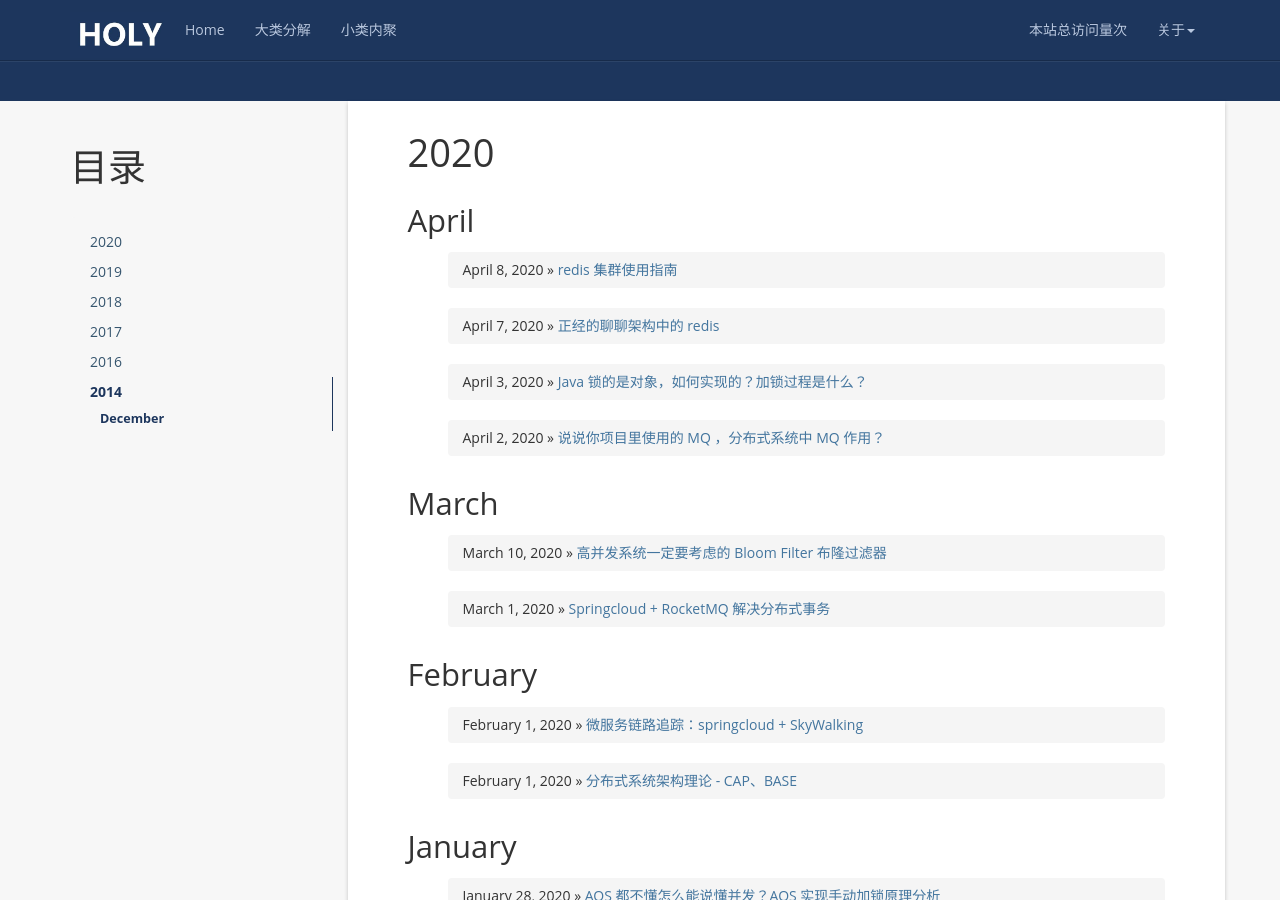
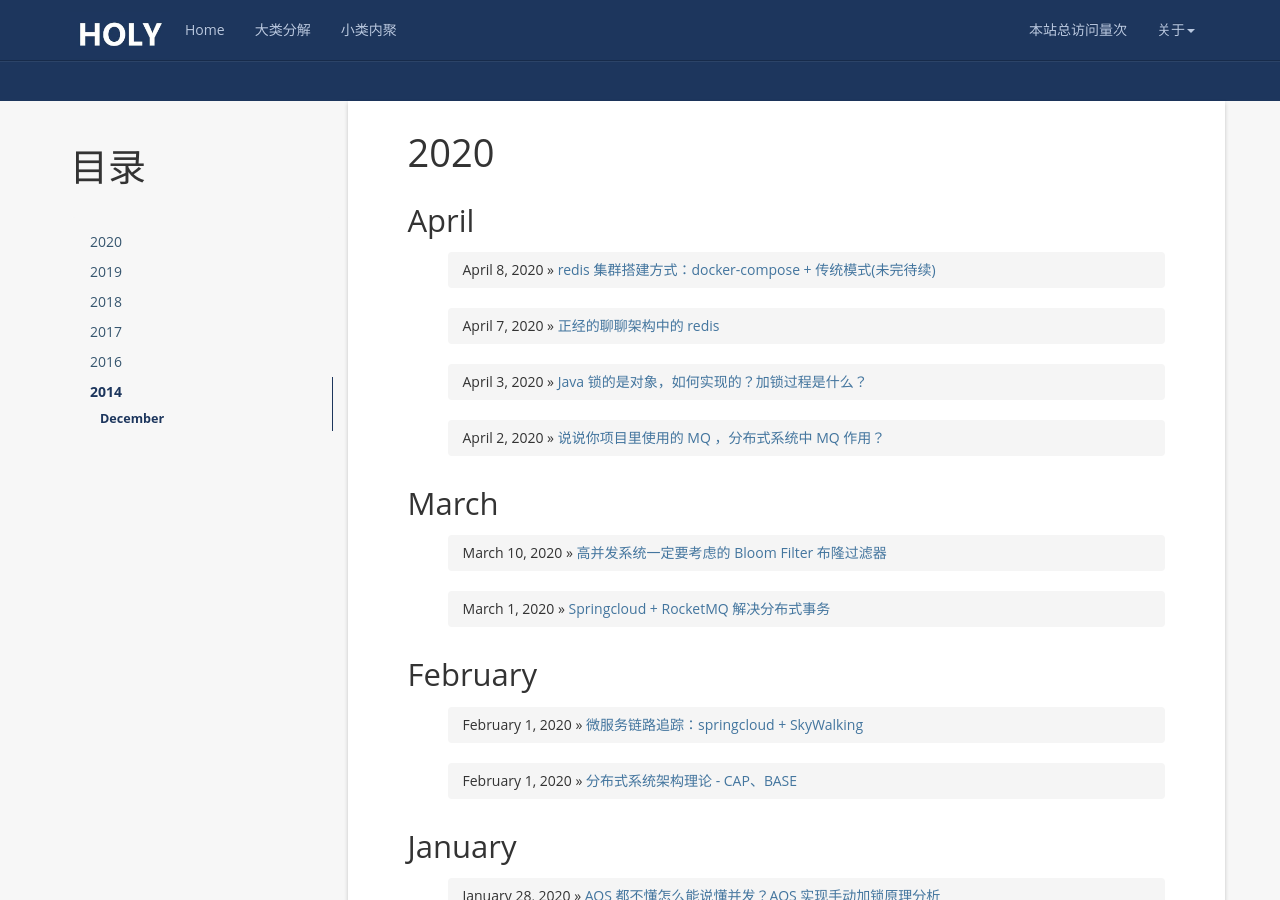
Before and after one commit to TorGor/TorGor.github.io, a Jekyll site: the page built from index.html, in a window 1280 px wide and 900 px high, scrolled down 322 px. Built offline with Jekyll 4.4.1, drawn with Linux system fonts in a browser that asks for light colours; nearby versions of some CDN libraries; a script that is not in the unit is left out; the list of posts is cut into pages by our own code; comment, search, counter and statistics services are not loaded.

Commit message:
feat: redis

```diff
--- a/_posts/2020-4-9-distribute-use-redis-cluster.md
+++ b/_posts/2020-4-9-distribute-use-redis-cluster.md
@@ -1,18 +1,14 @@
 ---
 layout: post
-title:  redis 集群使用指南
+title:  redis 集群搭建方式：docker-compose + 传统模式(未完待续)
 date:   2020-4-9 00:00:00 +0800
 categories: document
 tag: distribute
 ---
 
->开篇思考
-1. Redis 数据类型的使用场景？
-2. Redis 集群是如何工作的？
-3. Redis 如何确保主从同步？
-4. Redis 哨兵模式？
+要偷懒用 docker，因此极力推荐使用 docker-compose 一键式命令启动。
 
-
+# docker-compose 启动 redis sentinel 高可用
 
 # redis 支持的数据类型及应用场景
 
```
